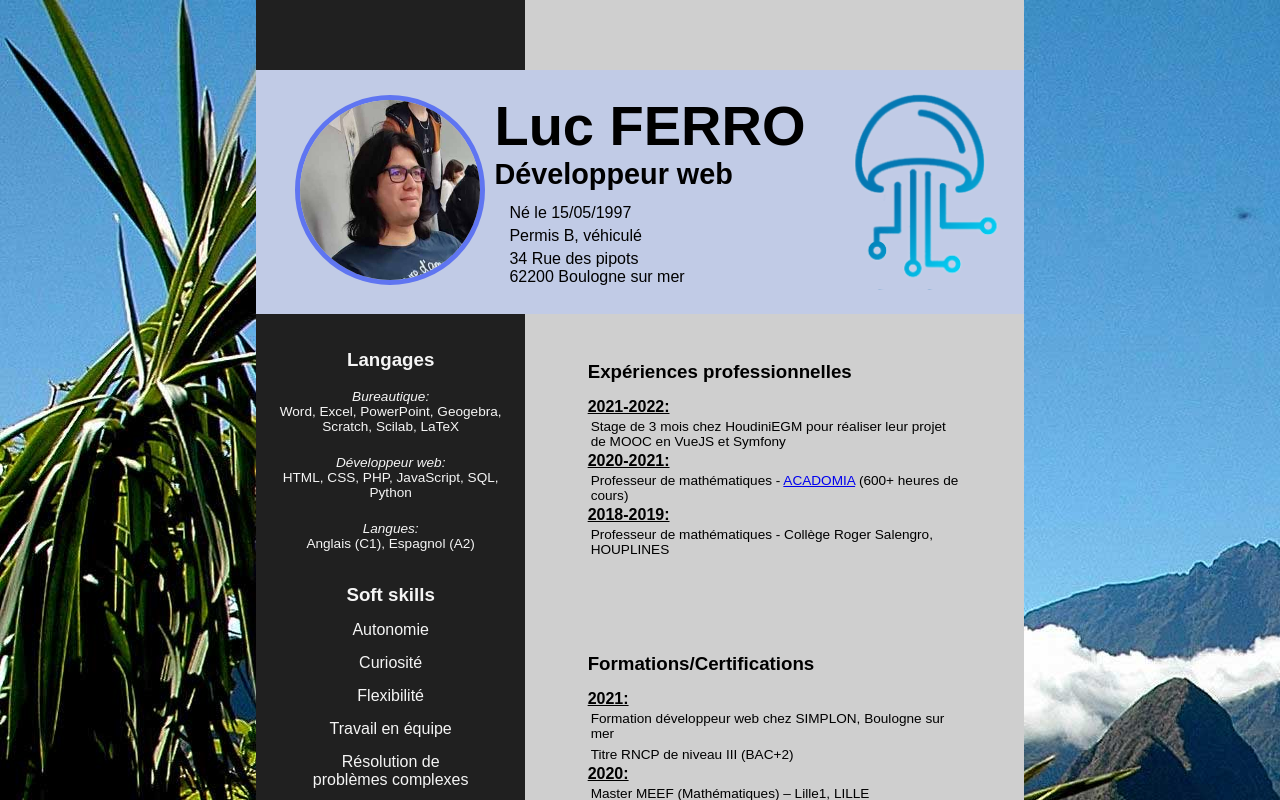
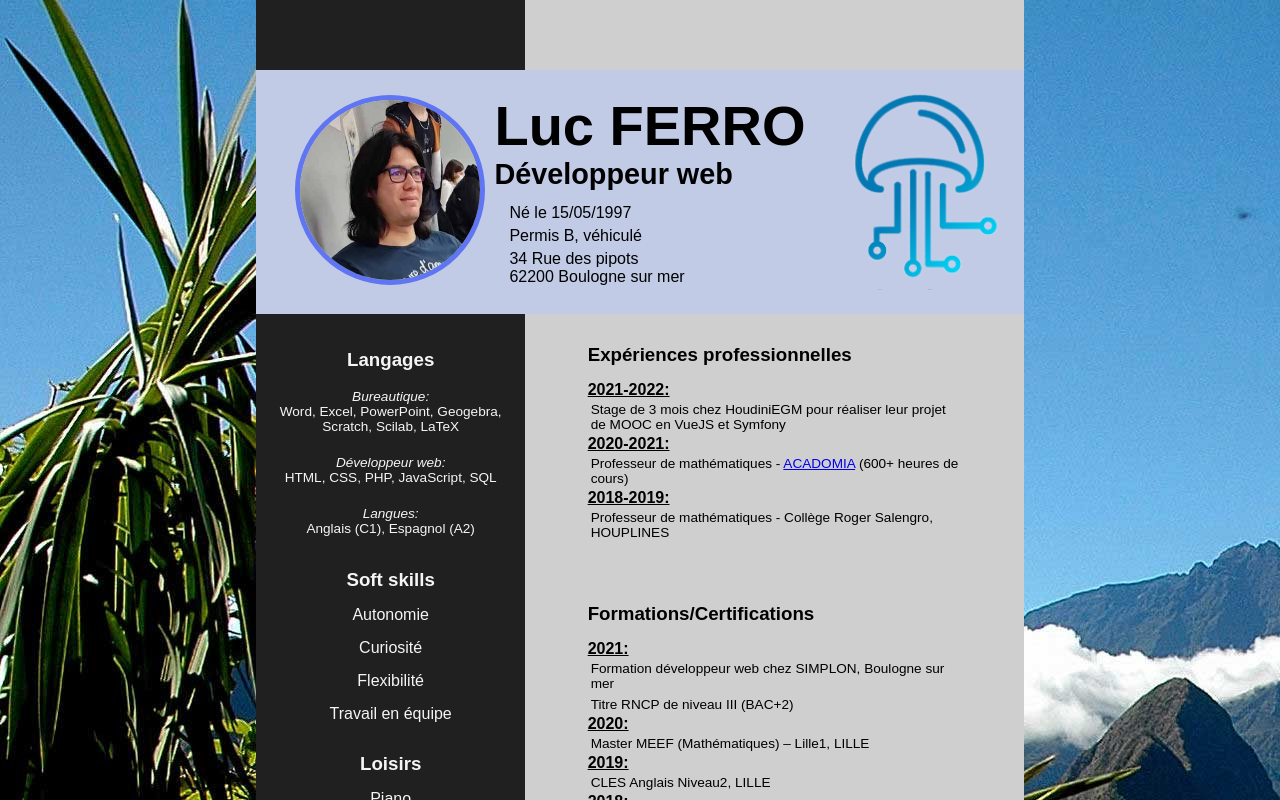
Before and after one commit to LucFERRO/CV, a Vue app: page / in a window 1280 px wide. Shown: the top 800 px of the page. Built offline with nearby package versions, Linux system fonts and the light colour scheme.

Commit message:
fix python

```diff
--- a/public/index.html
+++ b/public/index.html
@@ -5,7 +5,7 @@
     <meta http-equiv="X-UA-Compatible" content="IE=edge">
     <meta name="viewport" content="width=device-width,initial-scale=1.0">
     <link rel="icon" href="<%= BASE_URL %>favicon.ico">
-    <title><%= htmlWebpackPlugin.options.title %></title>
+    <title>CV Luc FERRO</title>
   </head>
   <body>
     <noscript>
--- a/src/components/CV.vue
+++ b/src/components/CV.vue
@@ -52,7 +52,7 @@
             <li>
               <p>
                 <em>Développeur web:</em><br />
-                HTML, CSS, PHP, JavaScript, SQL, Python
+                HTML, CSS, PHP, JavaScript, SQL
               </p>
             </li>
             <li>
@@ -70,7 +70,6 @@
             <li>Curiosité</li>
             <li>Flexibilité</li>
             <li>Travail en équipe</li>
-            <li>Résolution de <br />problèmes complexes</li>
           </ul>
         </div>
         <div class="madskills">
```
